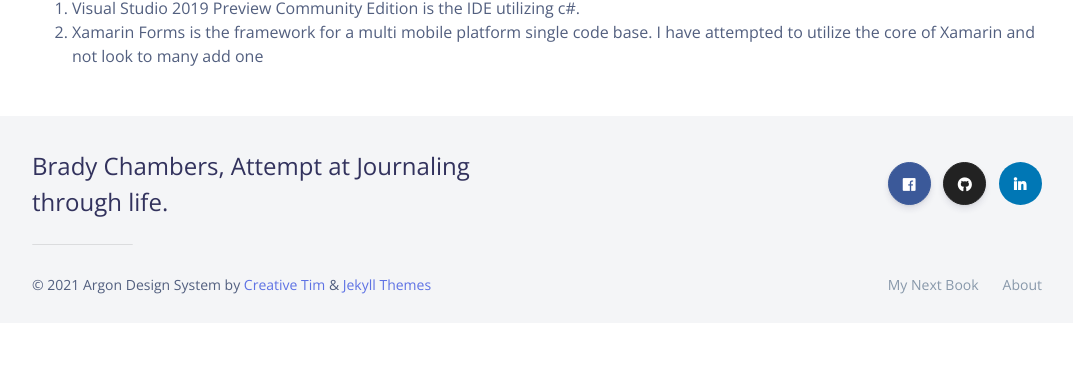
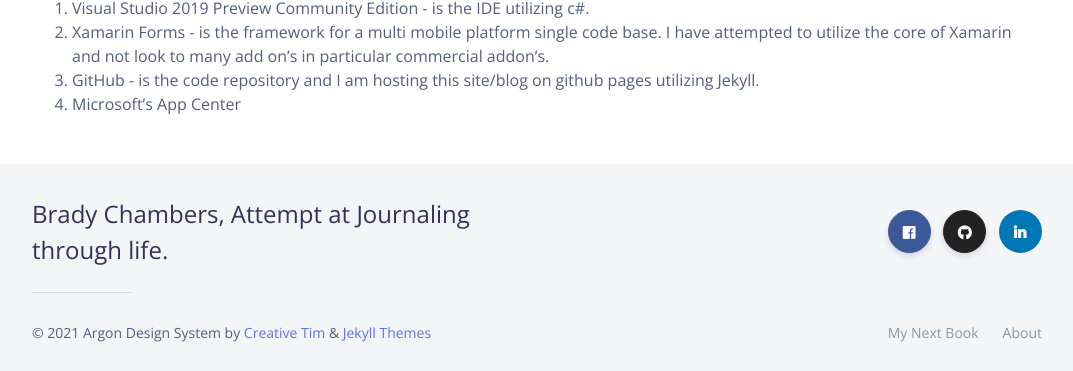
Before and after one commit to bradyguyc/bradyguyc.github.io, a Jekyll site: the page built from _pages/thebigpicture.md, in a window 1280 px wide and 900 px high, scrolled down 1026 px, cut to the strip 529-900 px from the top of the window. Shown: the whole strip, without its empty margins (103-1176 px from the left). Built offline with Jekyll 4.4.1, drawn with Linux system fonts in a browser that asks for light colours; nearby versions of some CDN libraries; before the commit the page ends 1878 px from its top, so only the background shows below that.

Commit message:
_pages/thebigpicture.md updated from https://stackedit.io/

```diff
--- a/_pages/thebigpicture.md
+++ b/_pages/thebigpicture.md
@@ -12,10 +12,12 @@ Azure, Visual Studio, and Xamarin are the primary technologies utilized in the s
 
 {% include bigpicture.html %}
 
-1. Visual Studio 2019 Preview Community Edition is the IDE utilizing c#.
-2. Xamarin Forms is the framework for a multi mobile platform single code base.  I have attempted to utilize the core of Xamarin and not look to many add one
+1. Visual Studio 2019 Preview Community Edition - is the IDE utilizing c#.
+2. Xamarin Forms - is the framework for a multi mobile platform single code base.  I have attempted to utilize the core of Xamarin and not look to many add on's in particular commercial addon's.
+3. GitHub - is the code repository and I am hosting this site/blog on github pages utilizing Jekyll.
+4. Microsoft's App Center
 
 <!--stackedit_data:
-eyJoaXN0b3J5IjpbNDg5Nzc0NTcyLDIxMjIyMjIwNDMsLTEwNT
-M1NjQ0NDIsLTE4NTgxMDgwNDIsLTExOTkzMzI0MzVdfQ==
+eyJoaXN0b3J5IjpbLTE2MTI2ODA0MTAsMjEyMjIyMjA0MywtMT
+A1MzU2NDQ0MiwtMTg1ODEwODA0MiwtMTE5OTMzMjQzNV19
 -->
```
